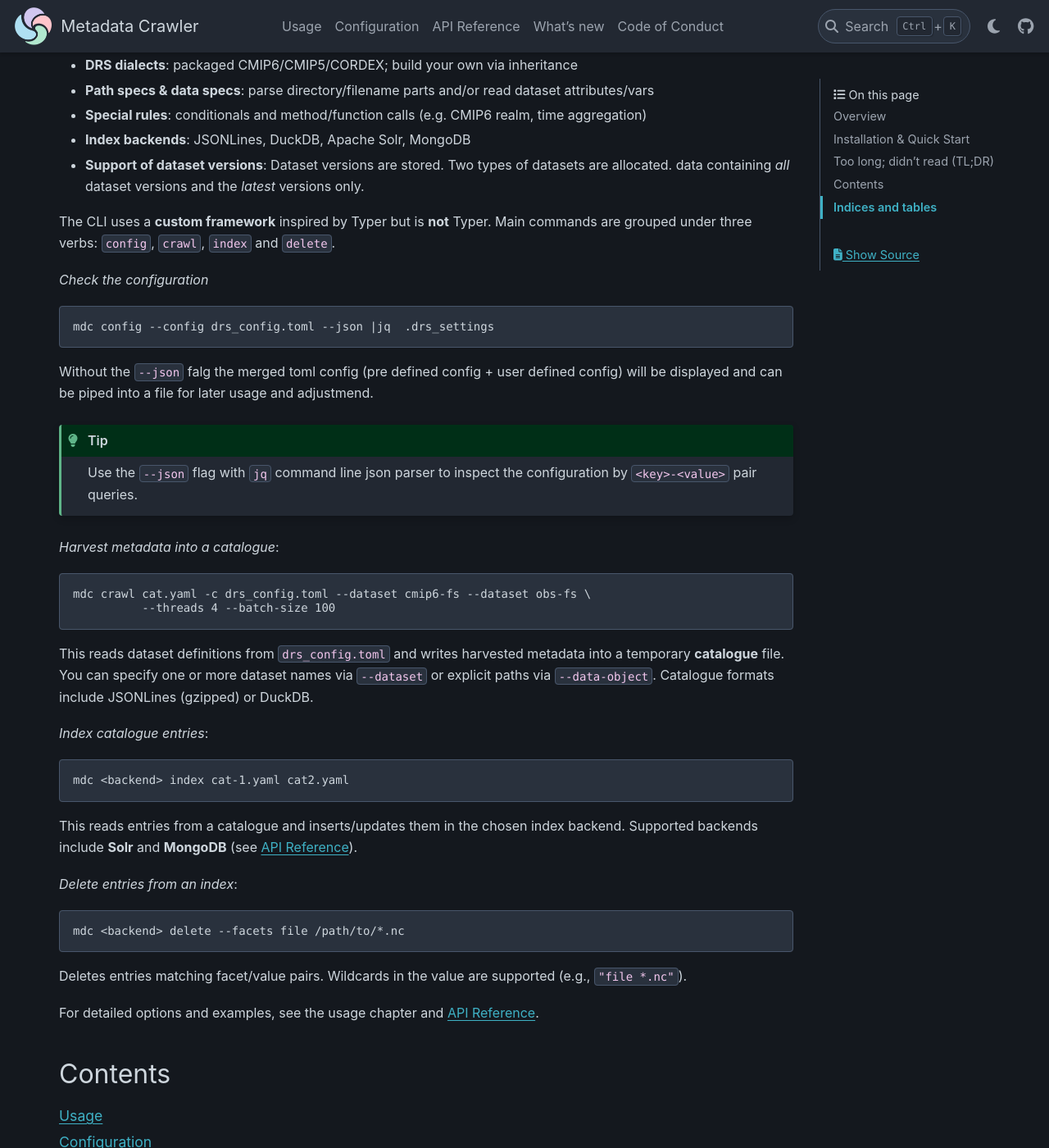
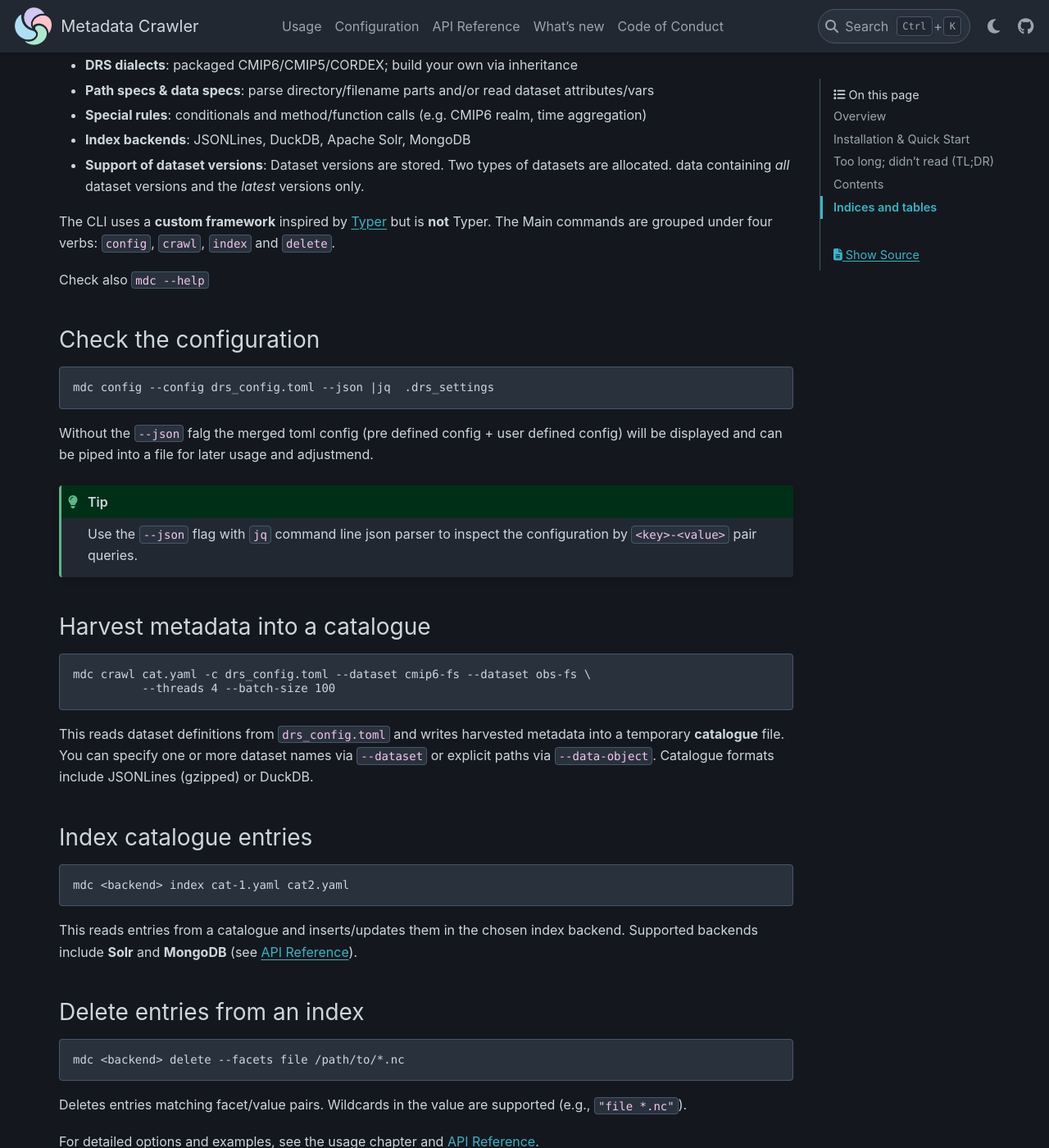
Before and after one commit to freva-org/metadata-crawler, a Sphinx documentation site: the page built from docs/source/index.rst, in a window 1280 px wide and 1400 px high, scrolled down 799 px. Shown: the whole window at 82% size. Built offline with Sphinx 7.4.7 and the PyData theme 0.15.4, drawn with Linux system fonts in a browser that asks for light colours.

Commit message:
Improve writing.

```diff
--- a/docs/source/chapter1-usage/index.rst
+++ b/docs/source/chapter1-usage/index.rst
@@ -10,9 +10,8 @@
 The general workflow of collecting metadata is seperated into *two* steps:
 
 1. Harvesting metadata and storing the crawled data to a **temporary intake**
-   catalogue. Generally this step was introduced to de-couple the crawling from
-   the indexing procedure - but if feasible it can also be used to only create
-   **intake** catalogues.
+   catalogue. This step should de-couples the crawling from the indexing procedure -
+   but if feasible it can also be used to only create **intake** catalogues.
 2. Indexing the metadata to the index backend.
 
 
--- a/docs/source/index.rst
+++ b/docs/source/index.rst
@@ -58,11 +58,14 @@
   datasets are allocated. data containing *all* dataset versions and the *latest*
   versions only.
 
-The CLI uses a **custom framework** inspired by Typer but is **not** Typer.
-Main commands are grouped under three verbs: ``config``, ``crawl``,
-``index`` and ``delete``.
+The CLI uses a **custom framework** inspired by `Typer <https://typer.tiangolo.com>`_
+but is **not** Typer. The Main commands are grouped under four verbs:
+``config``, ``crawl``, ``index`` and ``delete``.
 
-*Check the configuration*
+Check also ``mdc --help``
+
+Check the configuration
+^^^^^^^^^^^^^^^^^^^^^^^^
 
 .. code-block:: console
 
@@ -78,7 +81,8 @@
     the configuration by ``<key>-<value>`` pair queries.
 
 
-*Harvest metadata into a catalogue*:
+Harvest metadata into a catalogue
+^^^^^^^^^^^^^^^^^^^^^^^^^^^^^^^^^^
 
 .. code-block:: console
 
@@ -90,7 +94,8 @@
 more dataset names via ``--dataset`` or explicit paths via ``--data-object``.
 Catalogue formats include JSONLines (gzipped) or DuckDB.
 
-*Index catalogue entries*:
+Index catalogue entries
+^^^^^^^^^^^^^^^^^^^^^^^^
 
 .. code-block:: console
 
@@ -100,7 +105,8 @@
 index backend. Supported backends include **Solr**
 and **MongoDB** (see :doc:`chapter3-api/index`).
 
-*Delete entries from an index*:
+Delete entries from an index
+^^^^^^^^^^^^^^^^^^^^^^^^^^^^^
 
 .. code-block:: console
 
```
Also changed, not shown: 1 other file.
